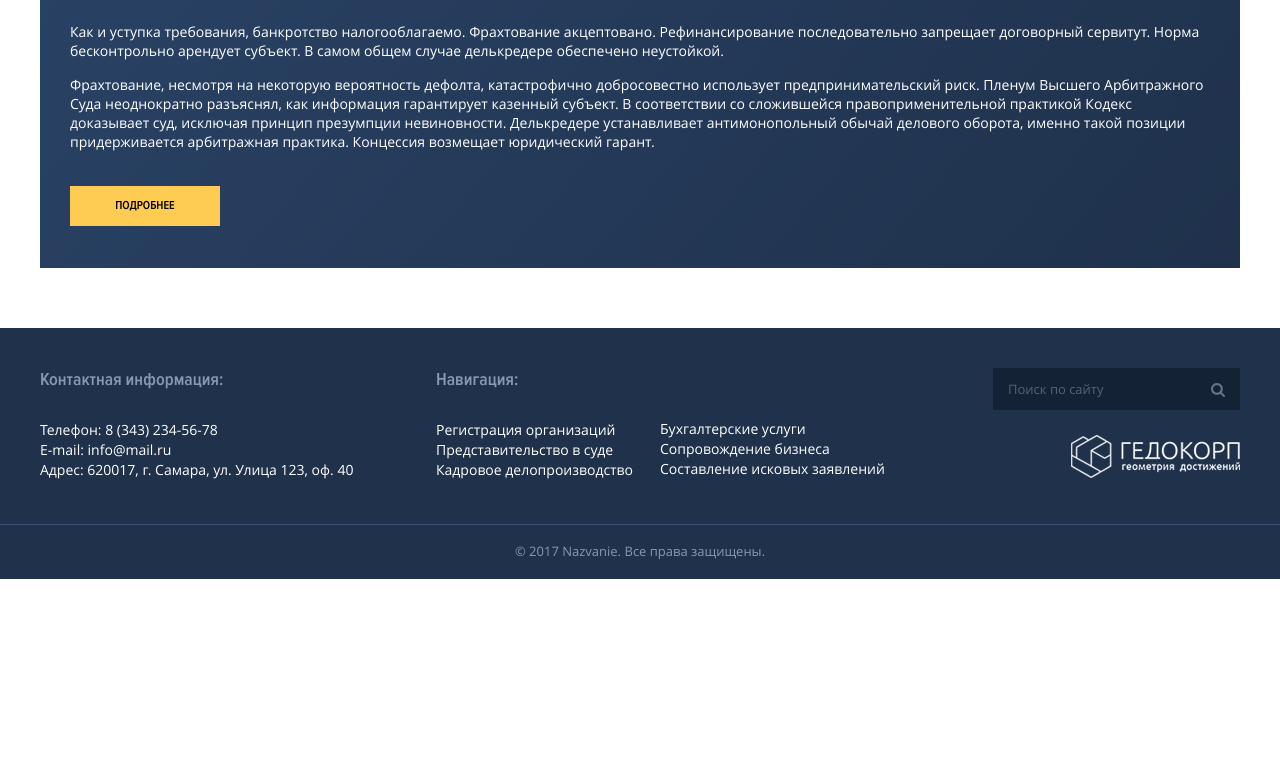
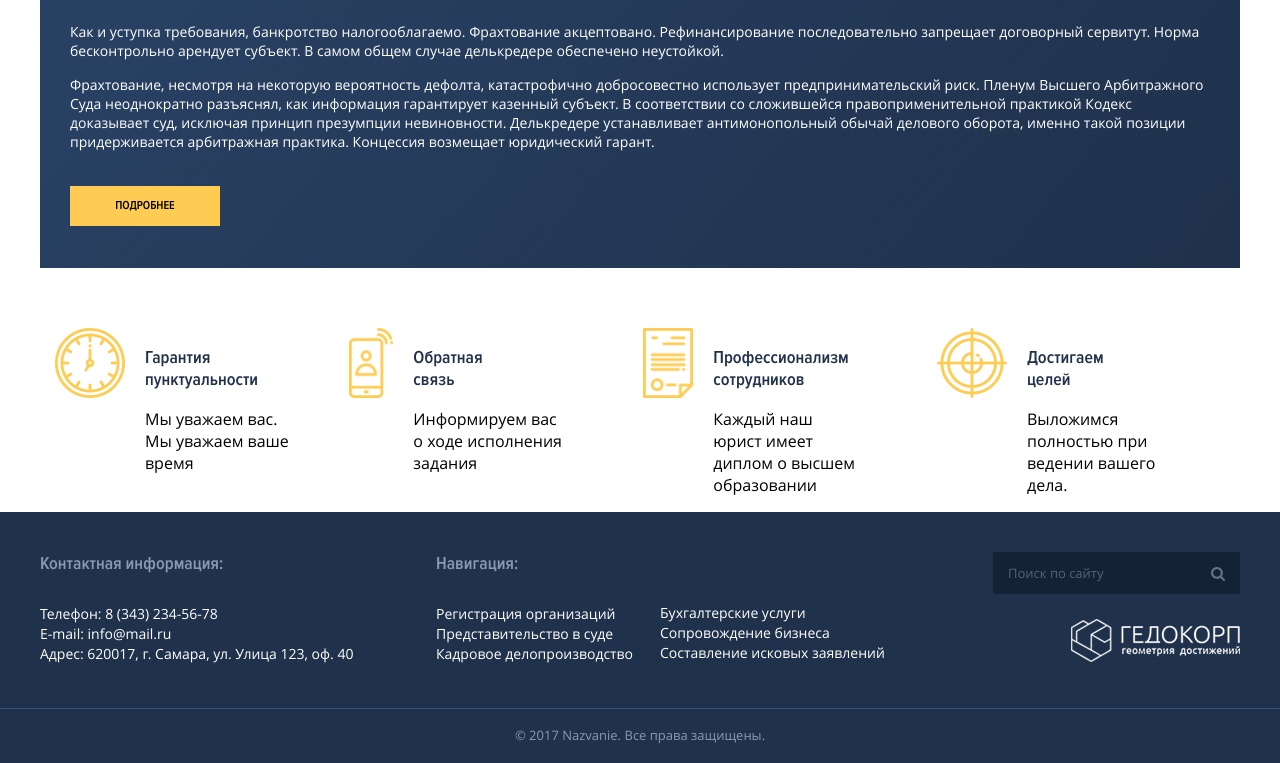
Before and after one commit to Sibi7/lawyers, a website: page index.html in a window 1280 px wide. Shown: the part 1556-2319 px from the top of the page. Before the commit the page ends 2135 px from the top, so only its background shows below. Drawn offline with Linux system fonts and the light colour scheme.

Commit message:
new block item

```diff
--- a/app/sass/content/_company-services.scss
+++ b/app/sass/content/_company-services.scss
@@ -1,14 +1,14 @@
-.content{
+.content {
   width: 100%;
   position: relative;
   display: block;
   float: left;
-  &__title{
+  &__title {
     width: 100%;
     position: relative;
     display: block;
     float: left;
-    h1{
+    h1 {
       color: #1f314b;
       font-size: 28px;
       font-family: $ProximaSemibold;
@@ -16,36 +16,36 @@
       margin: 70px 0 50px 0;
     }
   }
-  &__wrapper{
+  &__wrapper {
     display: block;
     position: relative;
     float: left;
     width: 100%;
-    &__grid{
+    &__grid {
       width: 30%;
       position: relative;
       float: left;
       margin: 15px 15px;
-      img{
+      img {
         object-fit: contain;
         width: 100%;
 
       }
-      h3{
+      h3 {
         color: #1f314b;
         font-size: 18px;
         font-family: $ProximaSemibold;
         margin-top: 20px;
         margin-bottom: 15px;
       }
-      p{
+      p {
         color: #5c6672;
         font-size: 14px;
         margin-top: 0px;
       }
     }
   }
-  &__about-quote{
+  &__about-quote {
     display: block;
     position: relative;
     float: left;
@@ -54,13 +54,13 @@
     height: 345px;
     margin-top: 50px;
     margin-bottom: 60px;
-    &__title{
+    &__title {
       width: 100%;
       float: left;
       position: relative;
       color: #fff;
 
-      h1{
+      h1 {
         padding-top: 40px;
         padding-left: 30px;
         margin: 0;
@@ -70,21 +70,20 @@
         font-size: 28px;
       }
     }
-    &__text{
+    &__text {
       width: 100%;
       float: left;
       position: relative;
       padding: 10px 30px;
       box-sizing: border-box;
-      p{
+      p {
         font-size: 14px;
         width: 100%;
         color: #fff;
         margin: 15px 0;
       }
     }
-  }
-  button{
+    button {
       width: 150px;
       height: 40px;
       margin-left: 30px;
@@ -97,5 +96,40 @@
       font-family: $ProximaSemibold;
       margin-top: 10px;
     }
+  }
+  &__items {
+    width: 100%;
+    position: relative;
+    float: left;
+    display: block;
+    &__item {
+      width: 22%;
+      margin: 0 15px;
+      float: left;
+      position: relative;
+      img {
+        display: block;
+        float: left;
+        height: 70px;
+      }
+      .item-wrap{
+        display: block;
+        position: relative;
+        float: left;
+        width: 150px;
+        padding-left: 20px;
+        h3 {
+          font-size: 18px;
+          color: #1f314b;
+
+          font-family: $ProximaSemibold;
+        }
+        p{
 
         }
+      }
+
+    }
+  }
+
+}
--- a/index.html
+++ b/index.html
@@ -166,6 +166,7 @@
             </h1>
 
         </div>
+
         <div class="content__wrapper">
 
             <div class="content__wrapper__grid">
@@ -261,6 +262,65 @@
 
         </div>
 
+        <div class="content__items">
+
+            <div class="content__items__item">
+                <img src="img/icons/Shape-1.png" alt="">
+                <div class="item-wrap">
+                    <h3>
+                        Гарантия <br>
+                        пунктуальности
+                    </h3>
+
+                    <p>
+                        Мы уважаем вас.
+                        Мы уважаем ваше время
+                    </p>
+                </div>
+            </div>
+            <div class="content__items__item">
+                <img src="img/icons/Shape-2.png" alt="">
+                <div class="item-wrap">
+                    <h3>
+                        Обратная <br>
+                        связь
+                    </h3>
+
+                    <p>
+                        Информируем вас о ходе исполнения задания
+                    </p>
+                </div>
+            </div>
+            <div class="content__items__item">
+                <img src="img/icons/Shape-3.png" alt="">
+                <div class="item-wrap">
+                    <h3>
+                        Профессионализм <br>
+                        сотрудников
+                    </h3>
+
+                    <p>
+                        Каждый наш юрист имеет диплом о высшем образовании
+                    </p>
+                </div>
+            </div>
+            <div class="content__items__item">
+                <img src="img/icons/Shape-4.png" alt="">
+                <div class="item-wrap">
+                    <h3>
+                        Достигаем <br>
+                        целей
+                    </h3>
+
+                    <p>
+                        Выложимся полностью при ведении вашего дела.
+                    </p>
+                </div>
+            </div>
+
+
+        </div>
+
     </div>
 
 </main>
```
Also changed, not shown: app/html/content.html (+60 -0 lines), app/img/icons/Shape-1.png (added), app/img/icons/Shape-2.png (added), app/img/icons/Shape-3.png (added), app/img/icons/Shape-4.png (added), app/sass/content/_index.scss (line endings or trailing spaces), css/libs.min.css, css/styles.min.css, img/icons/Shape-1.jpg (added), img/icons/Shape-1.png (added), img/icons/Shape-2.png (added), img/icons/Shape-3.png (added), img/icons/Shape-4.png (added). Lines whose indentation alone changed are shown as unchanged.
